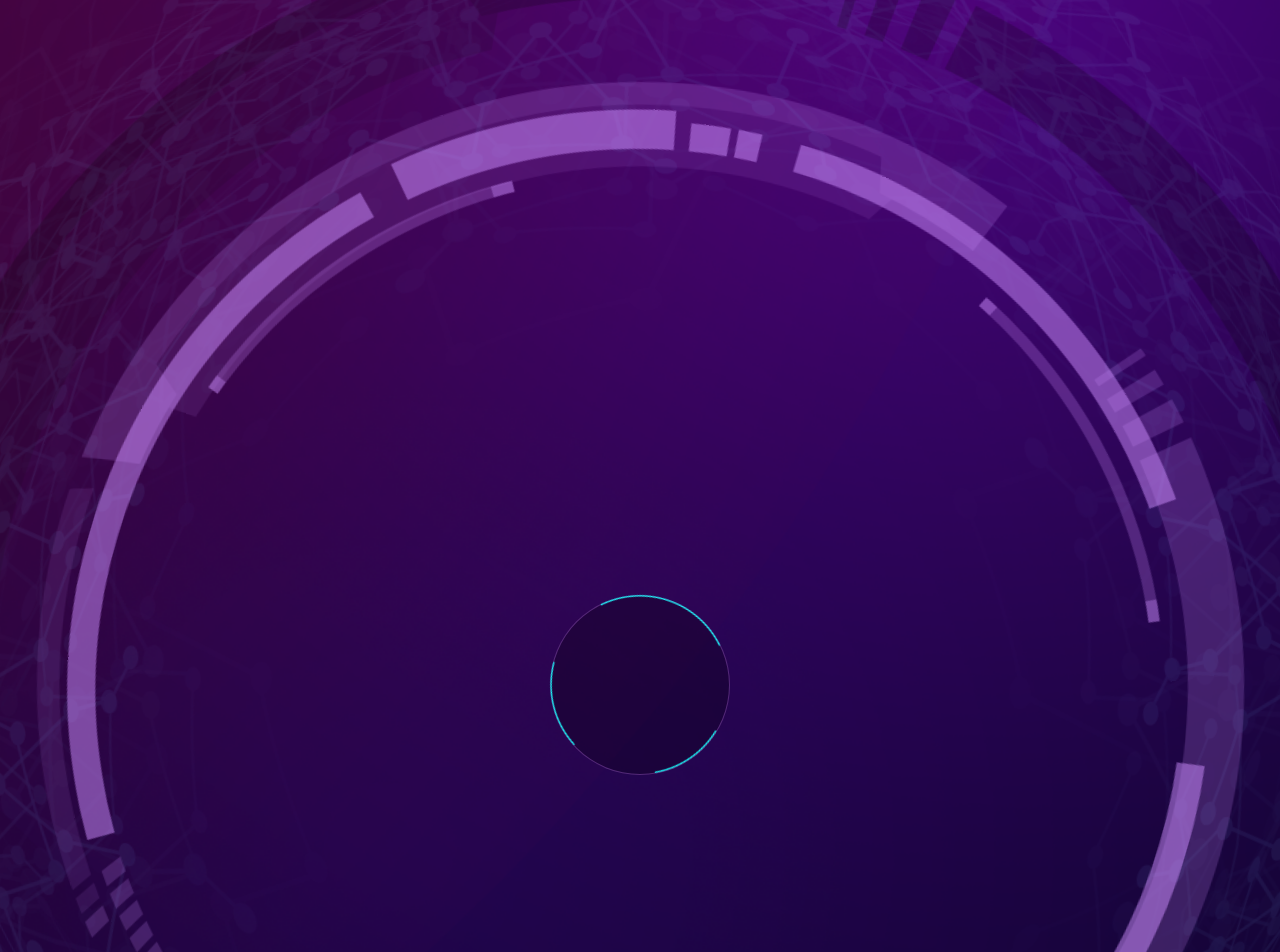
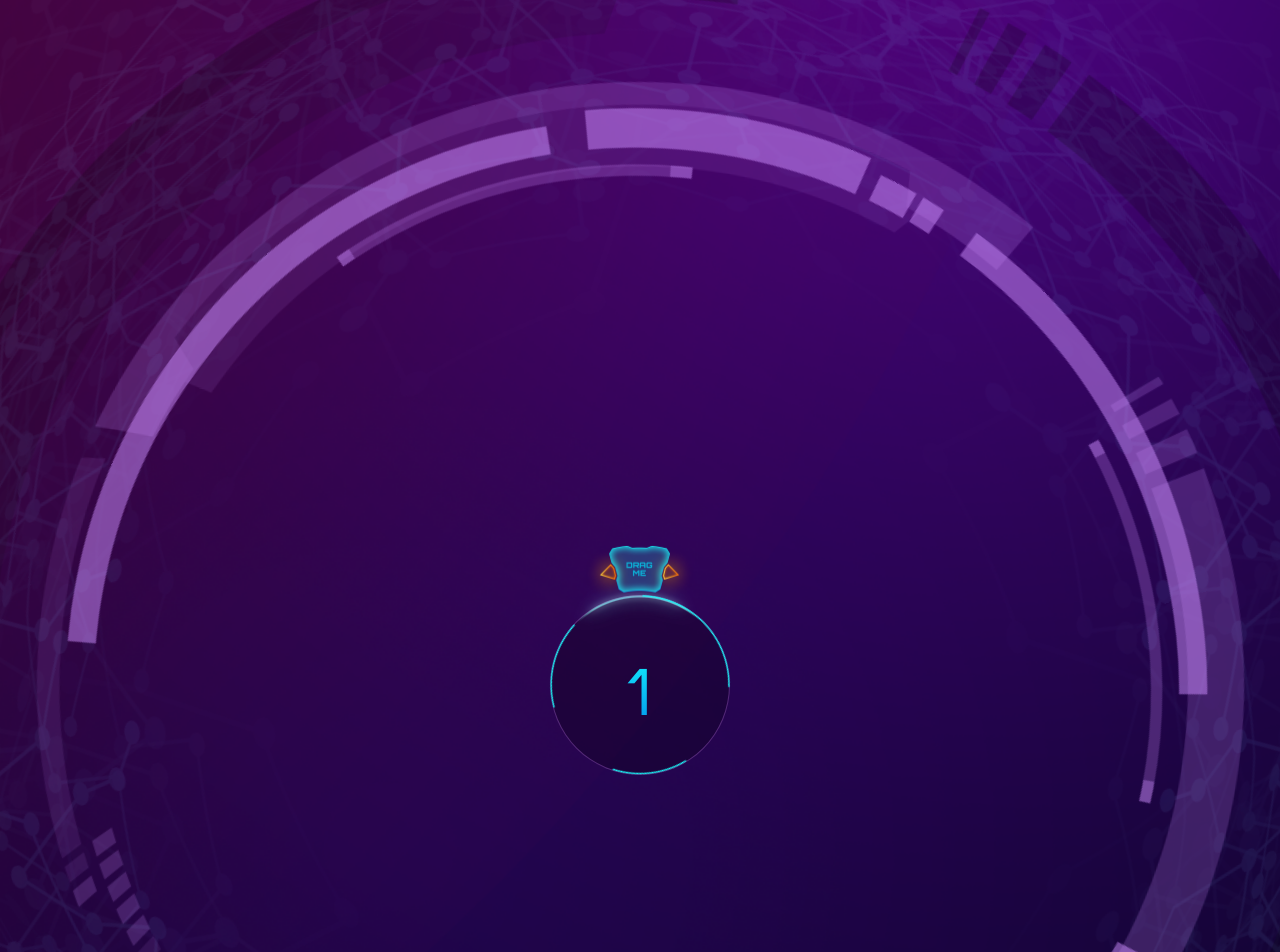
Before and after one commit to Lotto24/scifi-lotto, an Angular app: page / in a window 1280 px wide. Shown: the top 952 px of the page. Built offline with nearby package versions, Linux system fonts and the light colour scheme.

Commit message:
fix stuff

```diff
--- a/src/app/app.component.ts
+++ b/src/app/app.component.ts
@@ -15,5 +15,5 @@ import {DialPosition} from './input/dial.directive';
 })
 export class AppComponent {
   public title = 'scifi-lotto';
-  public position: DialPosition;
+  public position: DialPosition = { deg: 0, percentage: 0 };;
 }
--- a/src/app/hud-ring/hud-ring.component.scss
+++ b/src/app/hud-ring/hud-ring.component.scss
@@ -5,7 +5,7 @@
   padding-top: 100%;
   text-align: center;
   position: relative;
-  --speed: 100s;
+  --speed: 60s;
 
   --ring-1-y-offset: 0px;
   --ring-2-y-offset: 0px;
@@ -111,9 +111,14 @@
   top: 50%;
   left: 50%;
   transform: translate(-50%, -50%);
+  width: 318px;
+  height: 318px;
 
-  .bar {
+  .bar,
+  IMG {
     user-select: none;
+    width: 100%;
+    height: 100%;
   }
 }
 
--- a/src/app/hud-ring/hud-ring.component.ts
+++ b/src/app/hud-ring/hud-ring.component.ts
@@ -8,7 +8,7 @@ import {DialPosition} from '../input/dial.directive';
   styleUrls: ['./hud-ring.component.scss']
 })
 export class HudRingComponent implements OnInit {
-  @Input() public dialPosition: DialPosition;
+  @Input() public dialPosition: DialPosition = { deg: 0, percentage: 0 };
 
   constructor(private elRef: ElementRef) {
   }
--- a/src/app/input/dial.directive.ts
+++ b/src/app/input/dial.directive.ts
@@ -12,6 +12,8 @@ export interface DialPosition {
 })
 export class DialDirective implements OnInit {
   @Output() public appDial: EventEmitter<DialPosition> = new EventEmitter();
+
+  public dialPosition = 0;
 
   constructor(private elRef: ElementRef) {
     // noop
```
